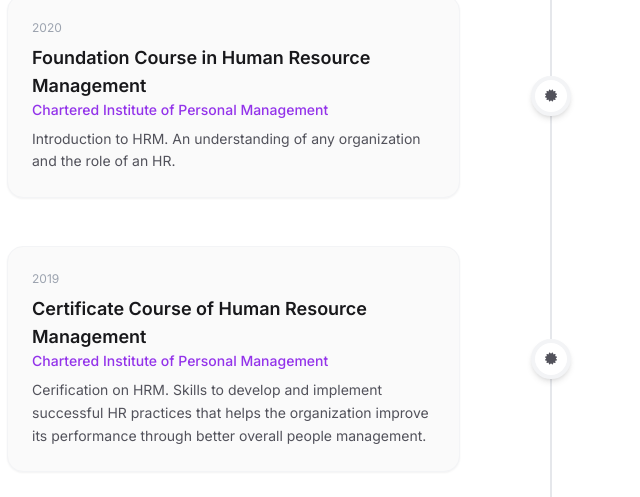
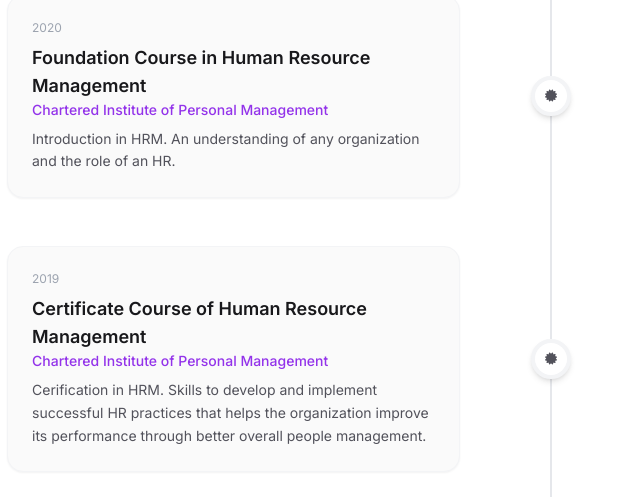
Before and after one commit to C31121999/My_Portfolio, a plain HTML site: page index.html in a window 1280 px wide. Shown: the part 2940-3437 px from the top of the page, 89-729 px from the left. Drawn offline with nearby package versions, Linux system fonts and the light colour scheme.

Commit message:
spelling edit

```diff
--- a/index.html
+++ b/index.html
@@ -390,7 +390,7 @@
                                 <h3 class="text-lg font-bold text-primary">Foundation Course in Human Resource Management</h3>
                                 <p class="text-sm font-medium text-purple-600 mb-2">Chartered Institute of Personal Management </p>
                                 <p class="text-secondary text-sm leading-relaxed">
-                                    Introduction to HRM. An understanding of any organization and the role of an HR.
+                                    Introduction in HRM. An understanding of any organization and the role of an HR.
                                 </p>
                             </div>
                             <div class="absolute left-0 md:left-1/2 transform -translate-x-1/2 flex items-center justify-center w-10 h-10 rounded-full bg-white border-4 border-gray-100 shadow-md z-10 top-0 md:top-auto">
@@ -407,7 +407,7 @@
                                 <h3 class="text-lg font-bold text-primary">Certificate Course of Human Resource Management </h3>
                                 <p class="text-sm font-medium text-purple-600 mb-2">Chartered Institute of Personal Management </p>
                                 <p class="text-secondary text-sm leading-relaxed">
-                                    Cerification on HRM. Skills to develop and implement successful HR practices that helps the organization improve its performance through better overall people management.
+                                    Cerification in HRM. Skills to develop and implement successful HR practices that helps the organization improve its performance through better overall people management.
                                 </p>
                             </div>
                             <div class="absolute left-0 md:left-1/2 transform -translate-x-1/2 flex items-center justify-center w-10 h-10 rounded-full bg-white border-4 border-gray-100 shadow-md z-10 top-0 md:top-auto">
```
